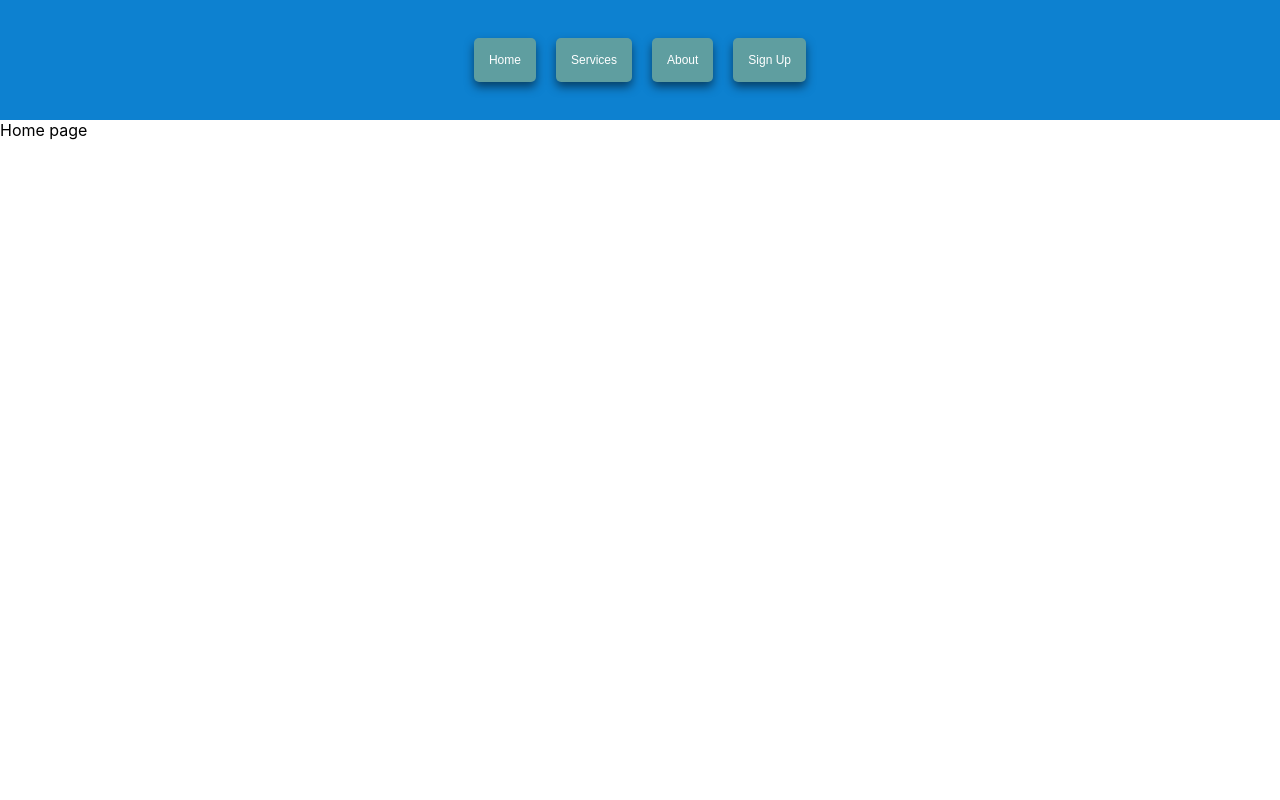
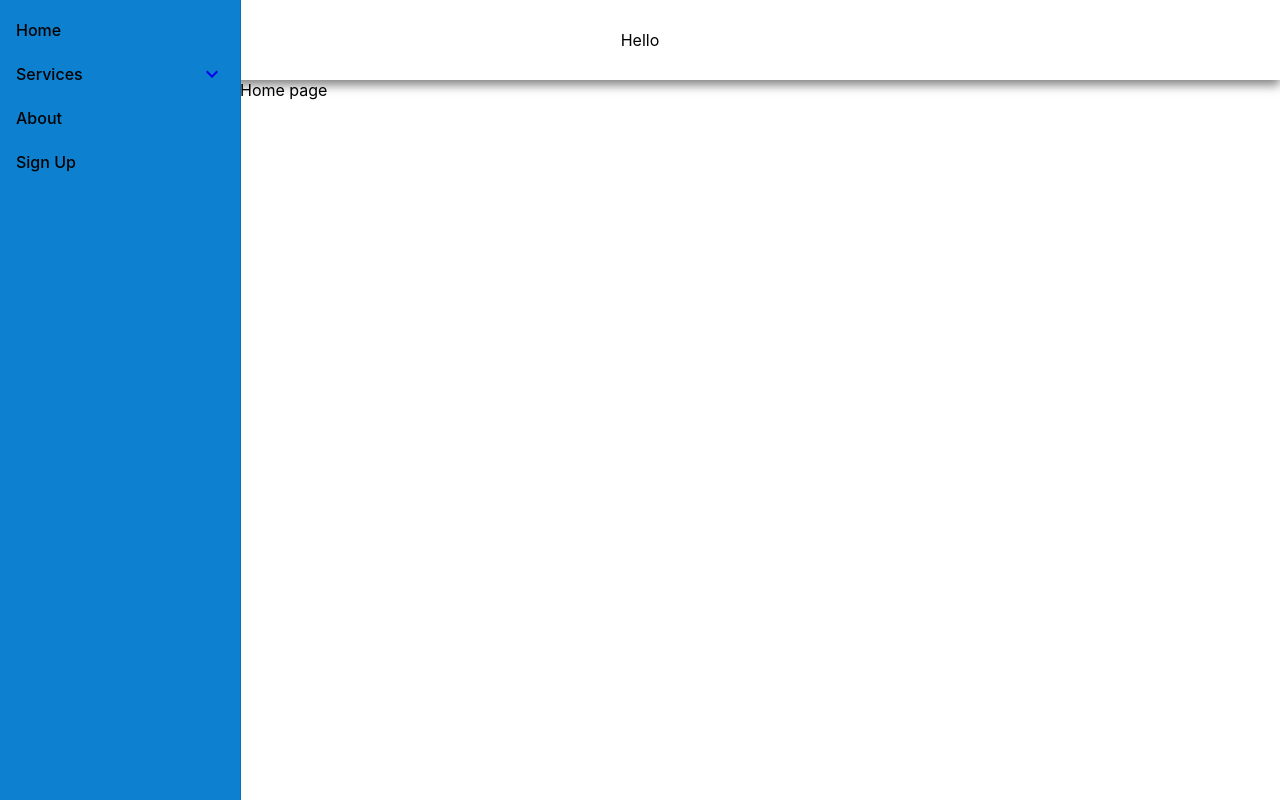
Before and after one commit to CyberZayka/test-task, a React (Create React App) app: page /home in a window 1280 px wide. Built offline with nearby package versions, Linux system fonts and the light colour scheme.

Commit message:
refactored menu elements

```diff
--- a/package.json
+++ b/package.json
@@ -5,6 +5,8 @@
   "dependencies": {
     "@emotion/react": "^11.10.5",
     "@emotion/styled": "^11.10.5",
+    "@material-ui/core": "^4.12.4",
+    "@material-ui/icons": "^4.11.3",
     "@mui/material": "^5.11.9",
     "@mui/system": "^5.11.9",
     "@testing-library/jest-dom": "^5.16.5",
--- a/src/App.tsx
+++ b/src/App.tsx
@@ -1,45 +1,25 @@
 import React from 'react'
-import {
-  BrowserRouter as Router,
-  Route,
-  Routes,
-  Navigate,
-} from 'react-router-dom'
+import { BrowserRouter as Router } from 'react-router-dom'
 import './App.css'
+import { styled } from '@mui/material'
+import AppRoutes from './AppRoutes'
 import Header from './Header'
 import Menu from './Menu'
 import menu from './mockData.json'
-import AboutPage from './Pages/AboutPage'
-import FirstServicePage from './Pages/FirstServicePage'
-import FormPage from './Pages/FormPage'
-import Home from './Pages/HomePage'
-import SecondServicePage from './Pages/SecondServicePage'
+
+const AppBox = styled('div')({
+  display: 'flex',
+})
 
 function App() {
   return (
-    <>
-      <Header>
+    <Router>
+      <Header>Hello</Header>
+      <AppBox>
         <Menu data={menu.data} />
-      </Header>
-      <Router>
-        <Routes>
-          <Route
-            // exact
-            path="/services/first-service"
-            element={<FirstServicePage />}
-          />
-          <Route
-            // exact
-            path="/services/second-service"
-            element={<SecondServicePage />}
-          />
-          <Route path="/about" element={<AboutPage />} />
-          <Route path="/form" element={<FormPage />} />
-          <Route path="/home" element={<Home />} />
-          <Route path="/" element={<Navigate to="/home" />} />
-        </Routes>
-      </Router>
-    </>
+        <AppRoutes />
+      </AppBox>
+    </Router>
   )
 }
 
--- /dev/null
+++ b/src/AppRoutes/AppRoutes.tsx
@@ -0,0 +1,21 @@
+import React from 'react'
+import { Route, Routes, Navigate } from 'react-router-dom'
+import AboutPage from '../Pages/AboutPage'
+import FirstServicePage from '../Pages/FirstServicePage'
+import FormPage from '../Pages/FormPage'
+import Home from '../Pages/HomePage'
+import SecondServicePage from '../Pages/SecondServicePage'
+
+export default function AppRoutes() {
+  return (
+    <Routes>
+      <Route path="/services/first-service" element={<FirstServicePage />} />
+      <Route path="/services/nested-service" element={<SecondServicePage />} />
+      <Route path="/about" element={<AboutPage />} />
+      <Route path="/form" element={<FormPage />} />
+      <Route path="/home" element={<Home />} />
+      <Route path="/" element={<Navigate to="/home" />} />
+      <Route path="*" element={<p>Not found!</p>} />
+    </Routes>
+  )
+}
--- /dev/null
+++ b/src/AppRoutes/index.tsx
@@ -0,0 +1,3 @@
+import AppRoutes from './AppRoutes'
+
+export default AppRoutes
--- a/src/Header/Header.tsx
+++ b/src/Header/Header.tsx
@@ -4,9 +4,9 @@
 import { styled } from '@mui/system'
 
 const HeaderBox = styled('div')({
-  height: '120px',
+  height: '80px',
   width: '100%',
-  backgroundColor: '#0D81D0',
+  boxShadow: '0px 5px 10px 0px rgba(0, 0, 0, 0.5)',
   display: 'flex',
   justifyContent: 'center',
   alignItems: 'center',
--- a/src/Menu/Menu.tsx
+++ b/src/Menu/Menu.tsx
@@ -1,45 +1,96 @@
+/* eslint-disable react/no-array-index-key */
+/* eslint-disable react/prop-types */
 /* eslint-disable prettier/prettier */
 /* eslint-disable react/react-in-jsx-scope */
 /* eslint-disable import/no-extraneous-dependencies */
+import React, { useState } from 'react'
+import {
+  Drawer,
+  List,
+  ListItem,
+  makeStyles,
+  // ListItemText,
+} from '@material-ui/core'
+import { Link } from 'react-router-dom'
 import { styled } from '@mui/system'
-import React from 'react'
+import MenuItem from '../MenuItem'
 
-const NavigationWrapper = styled('nav')({
-  display: 'flex',
-  justifyContent: 'center',
-  flexWrap: 'wrap',
-  position: 'relative',
+const drawerWidth = 240
+
+const useStyles = makeStyles((theme) => ({
+  drawer: {
+    width: drawerWidth,
+    flexShrink: 0,
+  },
+  drawerPaper: {
+    width: drawerWidth,
+    backgroundColor: '#0D81D0',
+  },
+  nested: {
+    paddingLeft: theme.spacing(4),
+  },
+  link: {
+    textDecoration: 'none',
+    textUnderline: 'none',
+  },
+}))
+
+const ListItemText = styled('div')({
+  flex: '1 1 auto',
+  minWidth: 0,
+  marginTop: '4px',
+  marginBottom: '4px',
 })
 
-const CustomButton = styled('button')({
-  padding: '15px',
-  boxShadow: '0px 5px 10px 0px rgba(0, 0, 0, 0.5)',
-  color: 'white',
-  fontSize: '12px',
-  backgroundColor: '#5F9EA0',
-  border: 'none',
-  borderRadius: '5px',
-  margin: '0 10px',
+const Text = styled('span')({
+  fontSize: '1rem',
+  fontWeight: 500,
+  color: 'black',
 })
 
-export default function Menu({ data }: any) {
+function Menu({ data }: any) {
+  const classes = useStyles()
+  const [openSubMenuIndex, setOpenSubMenuIndex] = useState(-1)
+
+  const handleClick = (index: React.SetStateAction<number>) => {
+    setOpenSubMenuIndex(openSubMenuIndex === index ? -1 : index)
+  }
+
+  const renderMenuItems = (menuData: any[]) => {
+    return menuData.map((item, index) => {
+      if (item.submenu?.length > 0) {
+        return (
+          <MenuItem
+            item={item}
+            index={index}
+            openSubMenuIndex={openSubMenuIndex}
+            handleClick={handleClick}
+          />
+        )
+      }
+      return (
+        <Link className={classes.link} to={item.url && item.url}>
+          <ListItem button key={index}>
+            <ListItemText>
+              <Text>{item.title}</Text>
+            </ListItemText>
+          </ListItem>
+        </Link>
+      )
+    })
+  }
+
   return (
-    <NavigationWrapper>
-      {data.map(
-        (el: {
-          title:
-            | string
-            | number
-            | boolean
-            | React.ReactElement<any, string | React.JSXElementConstructor<any>>
-            | React.ReactFragment
-            | React.ReactPortal
-            | null
-            | undefined
-        }) => (
-          <CustomButton>{el.title}</CustomButton>
-        )
-      )}
-    </NavigationWrapper>
+    <Drawer
+      className={classes.drawer}
+      variant="permanent"
+      classes={{
+        paper: classes.drawerPaper,
+      }}
+    >
+      <List>{renderMenuItems(data)}</List>
+    </Drawer>
   )
 }
+
+export default Menu
--- /dev/null
+++ b/src/MenuItem/MenuItem.tsx
@@ -0,0 +1,51 @@
+/* eslint-disable no-nested-ternary */
+/* eslint-disable react/prop-types */
+import React from 'react'
+import { ListItem, Collapse } from '@material-ui/core'
+import { ExpandLess, ExpandMore } from '@material-ui/icons'
+import { styled } from '@mui/system'
+import { Link } from 'react-router-dom'
+import SubMenu from '../SubMenu'
+
+const ListItemText = styled('div')({
+  flex: '1 1 auto',
+  minWidth: 0,
+  marginTop: '4px',
+  marginBottom: '4px',
+})
+
+const Text = styled('span')({
+  fontSize: '1rem',
+  fontWeight: 500,
+  color: 'black',
+})
+
+function MenuItem({ item, index, openSubMenuIndex, handleClick }: any) {
+  return (
+    <Link
+      style={{ textDecoration: 'none' }}
+      to={item.url && item.url}
+      key={index}
+    >
+      <ListItem button onClick={() => handleClick(index)}>
+        <ListItemText>
+          <Text>{item.title}</Text>
+        </ListItemText>
+        {item.submenu?.length > 0 ? (
+          openSubMenuIndex === index ? (
+            <ExpandLess />
+          ) : (
+            <ExpandMore />
+          )
+        ) : null}
+      </ListItem>
+      {item.submenu && item.submenu.length > 0 ? (
+        <Collapse in={openSubMenuIndex === index} timeout="auto" unmountOnExit>
+          <SubMenu data={item.submenu} />
+        </Collapse>
+      ) : null}
+    </Link>
+  )
+}
+
+export default MenuItem
--- /dev/null
+++ b/src/MenuItem/index.tsx
@@ -0,0 +1,3 @@
+import MenuItem from './MenuItem'
+
+export default MenuItem
--- /dev/null
+++ b/src/SubMenu/SubMenu.tsx
@@ -0,0 +1,30 @@
+import React, { useState } from 'react'
+import { List } from '@material-ui/core'
+import MenuItem from '../MenuItem'
+
+function SubMenu({ data }: any) {
+  const [openSubMenuIndex, setOpenSubMenuIndex] = useState(-1)
+
+  const handleClick = (index: React.SetStateAction<number>) => {
+    setOpenSubMenuIndex(openSubMenuIndex === index ? -1 : index)
+  }
+
+  const renderSubMenuItems = (subMenu: any[]) => {
+    return subMenu.map((item, index) => (
+      <MenuItem
+        item={item}
+        index={index}
+        openSubMenuIndex={openSubMenuIndex}
+        handleClick={handleClick}
+      />
+    ))
+  }
+
+  return (
+    <List component="div" disablePadding>
+      {renderSubMenuItems(data)}
+    </List>
+  )
+}
+
+export default SubMenu
--- /dev/null
+++ b/src/SubMenu/index.tsx
@@ -0,0 +1,3 @@
+import SubMenu from './SubMenu'
+
+export default SubMenu
--- a/src/mockData.json
+++ b/src/mockData.json
@@ -6,23 +6,21 @@
     },
     {
       "title": "Services",
-      "url": "/services",
       "submenu": [
         {
           "title": "first service",
-          "url": "first-service"
+          "url": "services/first-service"
         },
         {
           "title": "second service",
-          "url": "second-service",
           "submenu": [
             {
               "title": "Nested service",
-              "url": "nested-service"
+              "url": "services/nested-service"
             },
             {
               "title": "Nested service",
-              "url": "nested-service"
+              "url": "services/nested-service"
             }
           ]
         }
```
Also changed, not shown: 1 other file (tests, documents, lock files or other folders).
